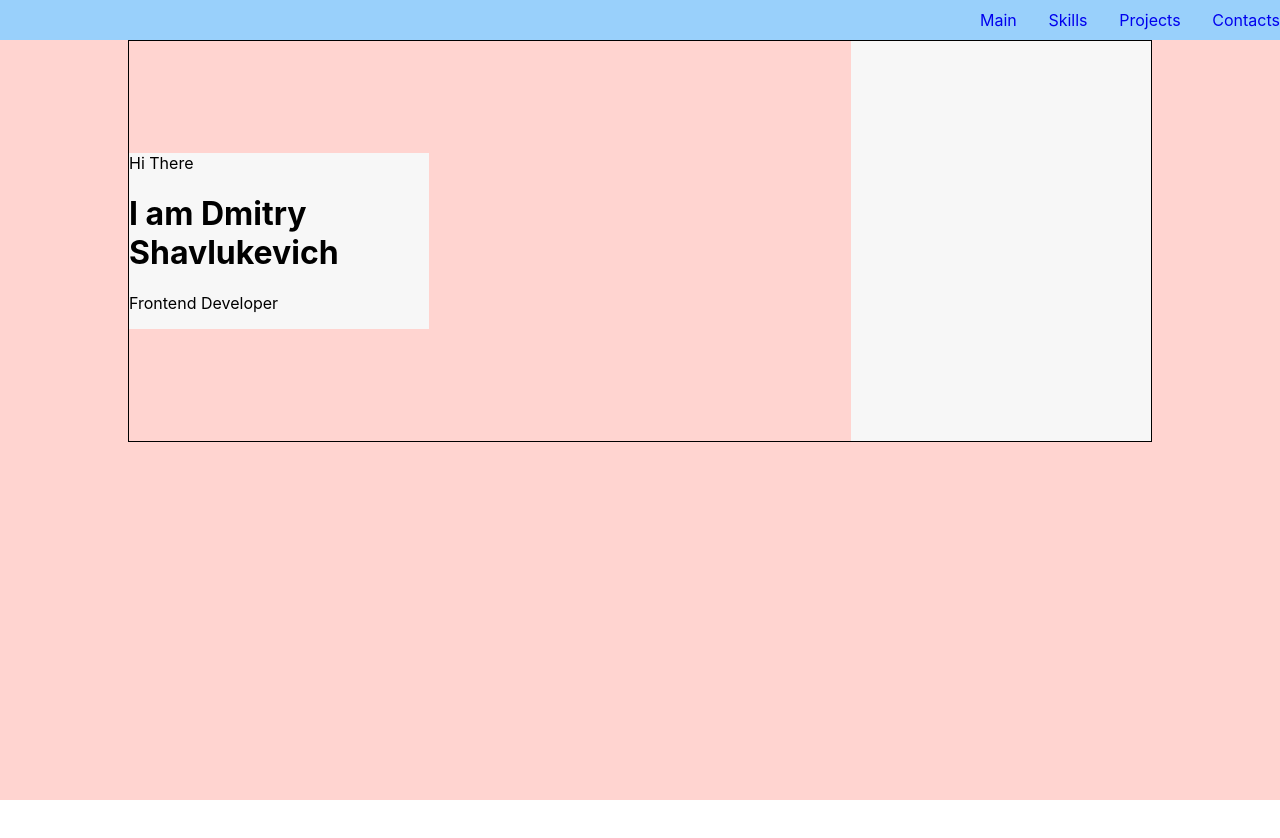
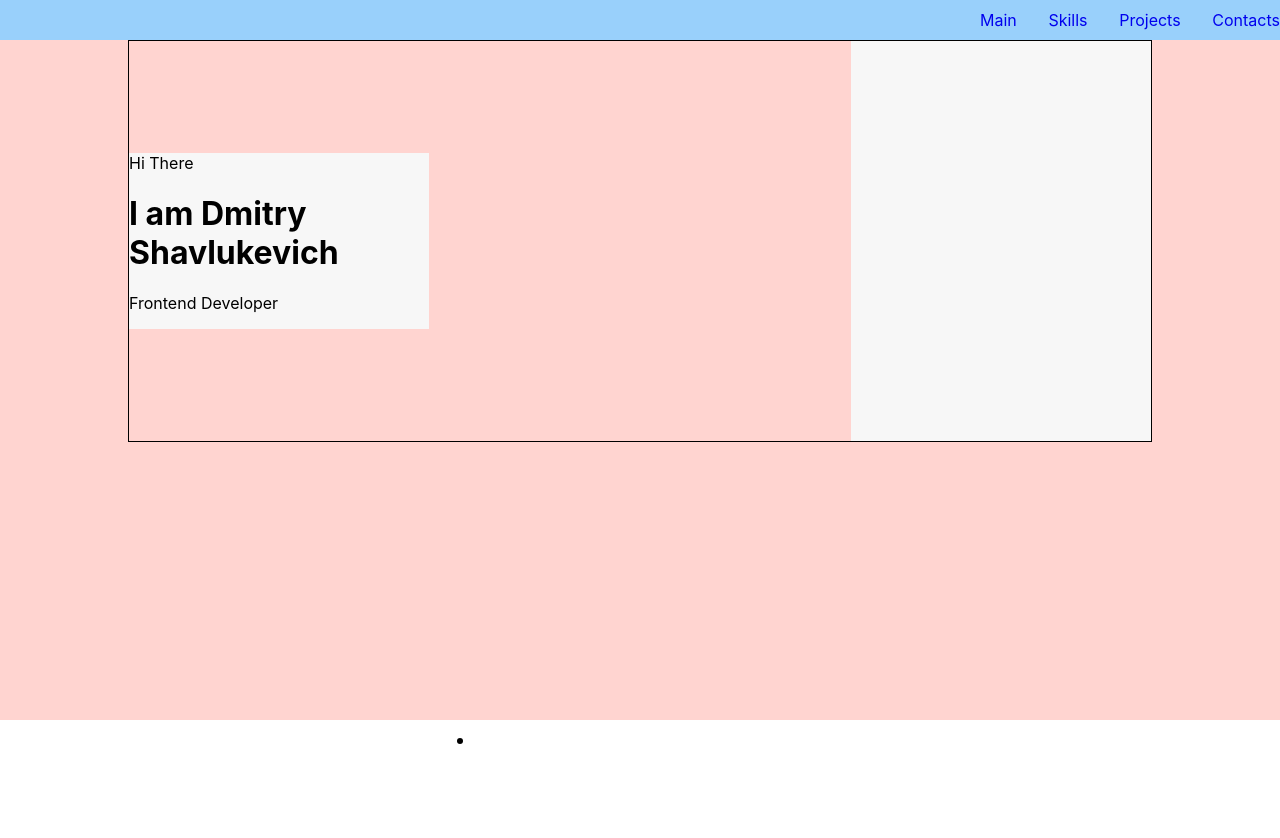
Before and after one commit to SHDGMSQ/Portfolio, a React (Create React App) app: page /#/main in a window 1280 px wide. After the commit the page ends 800 px from the top, so only its background shows below. Built offline with nearby package versions, Linux system fonts and the light colour scheme.

Commit message:
new commit with circles

```diff
--- a/src/App.css
+++ b/src/App.css
@@ -5,7 +5,8 @@
 .App {
     min-width: 100%;
 }
-.swaper {
+
+.footer-swiper-pagination {
     margin: 0 auto;
     width: 100%;
     left: 0;
@@ -14,17 +15,33 @@
     max-width: 400px;
     pointer-events: initial;
 }
-.swaperBullet {
-    opacity: 1;
-    transform: translate(0px);
-    cursor: pointer;
+
+.swiper-pagination {
+    position: absolute;
+    text-align: center;
+    -webkit-transition: 300ms;
+    -moz-transition: 300ms;
+    -o-transition: 300ms;
+    transition: 300ms;
+    -webkit-transform: translate3d(0, 0, 0);
+    -ms-transform: translate3d(0, 0, 0);
+    -o-transform: translate3d(0, 0, 0);
+    transform: translate3d(0, 0, 0);
+    z-index: 10;
+}
+
+.swiper-pagination-bullet {
     width: 40px;
     height: 40px;
     background: transparent!important;
-    display: inline-block;
-    border-radius: 100%;
 }
-.parallaxWrap {
+
+.swiper-pagination:hover .swiper-pagination-bullet {
+    cursor: pointer;
+    transform: translate3d(20px, 0px, 0px);
+}
+
+.swiper-pagination .parallax-wrap {
     width: 40px;
     height: 40px;
     display: inline-flex;
@@ -33,22 +50,40 @@
     align-items: center;
     pointer-events: initial;
 }
-.parallaxElement {
+
+.swiper-pagination .parallax-element {
     height: 40px;
     width: 40px;
     color: #000;
     text-align: center;
     line-height: 50px;
 }
-.svgStyle {
+
+.fp-arc-loader {
     width: 20px;
     height: 20px;
+    transform: translate3d(0px, 0px, 0px);
 }
-.circleStyle {
+.fp-arc-loader:hover {
+    transform: translate3d(10px, 0px, 0px);
+}
+
+.path {
+    stroke: #0adac2;
+}
+
+.swiper-pagination-bullet-active .path {
+    display: inline-block !important;
+    stroke-dasharray: 1000;
+    stroke-dashoffset: 0;
+    animation: dash ease-in 3s;
+    animation-iteration-count: unset;
+}
+
+.swiper-pagination-bullet .path {
+    stroke: #fff;
+}
+
+.swiper-pagination-bullet .solid-fill {
     fill: #000;
-    width: 10px;
-    height: 10px;
-    transform: rotate(-90deg);
-    stroke-opacity: 1;
-    stroke-width: 2px;
 }
--- a/src/App.tsx
+++ b/src/App.tsx
@@ -36,6 +36,7 @@ export const App = () => {
             opacity: 1,
             transform: 'translate3d(0px, 0px, 0px)'
         },
+
         /*leave: {
             opacity: 1,
             transform: 'translate3d(-1000px, 0px, 0px)'
@@ -56,18 +57,20 @@ export const App = () => {
                         <Route path={PATH.CONTACTS} element={<Contacts/>}/>
                         <Route path={PATH.PAGE_NOT_FOUND} element={<Error404/>}/>
                     </Routes>
-                    <div className={'swaper'}>
-                <span className={'swaperBullet'}>
-                    <div className={'parallaxWrap'}>
-                        <div className={'parallaxElement'}>
-                            <svg className={'svgStyle'}>
-                                <circle className={'circleStyle'}>
-                                </circle>
 
+                    <div className='footer-swiper-pagination'>
+                    <div className='swiper-pagination'>
+                        <span className='swiper-pagination-bullet' style={{opacity: '1', transform: 'translate3d(0px, 0px, 0px)'}}>
+                    <div className='parallax-wrap' style={{transform: 'translate(0px, 0px)'}}>
+                        <div className='parallax-element' style={{transform: 'translate(0px, 0px)'}}>
+                            <svg className='fp-arc-loader' viewBox='0 0 20 20'>
+                                <circle className='path' cx='10' cy={10} r={5.5} fill='none' transform='rotate(-90 10 10)' strokeOpacity='1' strokeWidth='2px'>''</circle>
+                                <circle className='solid-fill' cx='10' cy={10} r={3}>''</circle>
                             </svg>
                         </div>
                     </div>
                 </span>
+                    </div>
                     </div>
                 </animated.div>
             )}
--- a/src/main/Main.module.css
+++ b/src/main/Main.module.css
@@ -1,5 +1,5 @@
 .mainBlock {
-    min-height: 95vh;
+    min-height: 85vh;
     background-color: #ffd4d0;
 }
 
```
